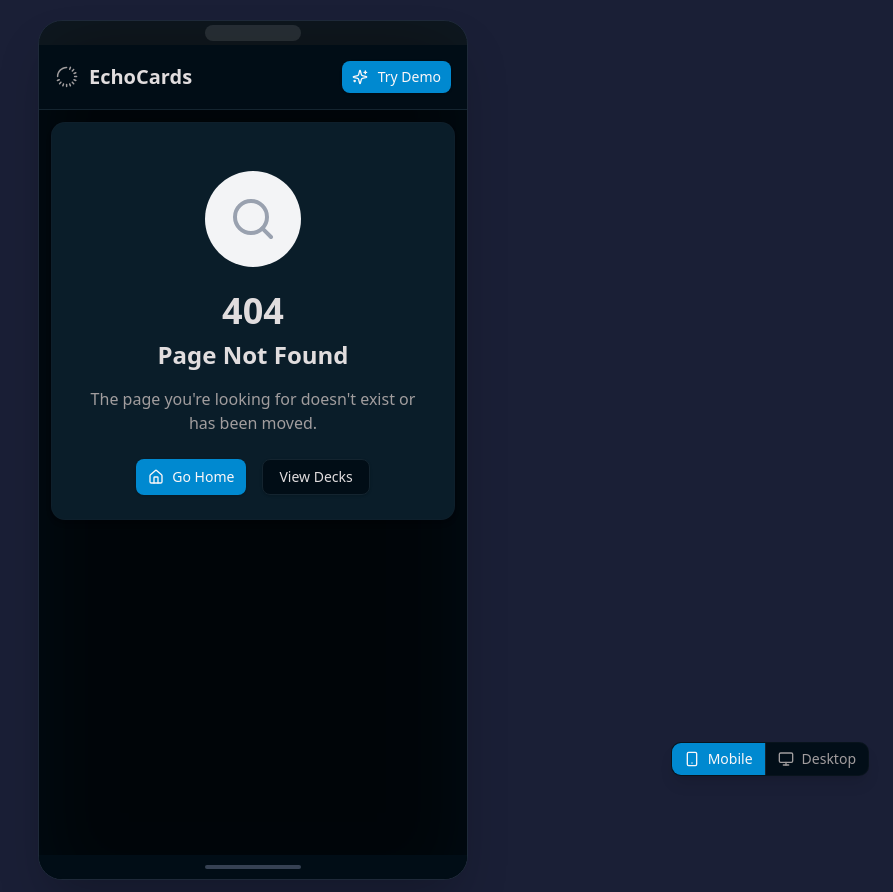
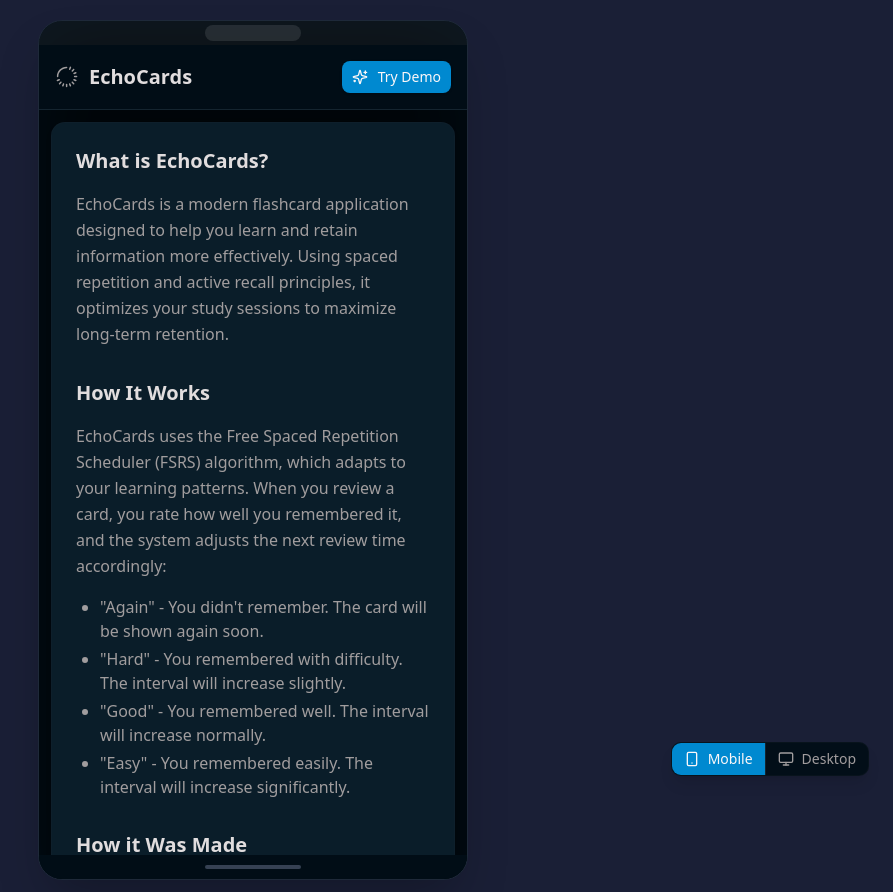
Before and after one commit to drewsamsen/sr-cards-app, a Next.js app: page /about in a window 1280 px wide. Before the commit this address had no page. Shown: the whole page, without its empty margins (387-1280 px from the left). Built offline with nearby package versions, Linux system fonts and the light colour scheme.

Commit message:
add about page

```diff
--- /dev/null
+++ b/src/app/about/page.tsx
@@ -0,0 +1,99 @@
+"use client"
+
+import { PageLayout } from "@/components/page-layout"
+import { Card, CardContent } from "@/components/ui/card"
+
+export default function AboutPage() {
+  return (
+    <PageLayout>
+      <div className="max-w-2xl mx-auto">
+        <Card>
+          <CardContent>
+            <div className="space-y-8">
+              <section>
+                <h2 className="text-xl font-semibold mb-4">What is EchoCards?</h2>
+                <p className="text-muted-foreground leading-relaxed">
+                  EchoCards is a modern flashcard application designed to help you learn and retain information more effectively.
+                  Using spaced repetition and active recall principles, it optimizes your study sessions to maximize long-term retention.
+                </p>
+              </section>
+
+              <section>
+                <h2 className="text-xl font-semibold mb-4">How It Works</h2>
+                <p className="text-muted-foreground leading-relaxed mb-4">
+                  EchoCards uses the Free Spaced Repetition Scheduler (FSRS) algorithm, which adapts to your learning patterns.
+                  When you review a card, you rate how well you remembered it, and the system adjusts the next review time accordingly:
+                </p>
+                <ul className="space-y-1 list-disc pl-6 text-muted-foreground">
+                  <li>"Again" - You didn't remember. The card will be shown again soon.</li>
+                  <li>"Hard" - You remembered with difficulty. The interval will increase slightly.</li>
+                  <li>"Good" - You remembered well. The interval will increase normally.</li>
+                  <li>"Easy" - You remembered easily. The interval will increase significantly.</li>
+                </ul>
+              </section>
+
+              <section>
+                <h2 className="text-xl font-semibold mb-4">How it Was Made</h2>
+                <p className="text-muted-foreground leading-relaxed">
+                  EchoCards was developed in March 2025 using Cursor AI with Claude 3.7 Sonnet thinking. The project's goal was to
+                  recreate the popular Anki spaced repetition application but with a robust RESTful API architecture, making it easy to
+                  integrate with automation services like n8n. This approach enables users to build custom workflows and integrations,
+                  extending the application's functionality beyond what traditional flashcard apps offer.
+                </p>
+              </section>
+
+              <section>
+                <h2 className="text-xl font-semibold mb-4">Technology Stack</h2>
+                <div className="space-y-4 text-muted-foreground">
+                  <div>
+                    <h3 className="text-foreground font-medium mb-2">
+                      Frontend Application{" "}
+                      <a
+                        href="https://github.com/drewsamsen/sr-cards-app"
+                        target="_blank"
+                        rel="noopener noreferrer"
+                        className="text-primary hover:underline text-sm font-normal"
+                      >
+                        (GitHub)
+                      </a>
+                    </h3>
+                    <ul className="space-y-1 list-disc pl-6">
+                      <li>Next.js 14 with React Server Components</li>
+                      <li>TypeScript for type safety</li>
+                      <li>Tailwind CSS with shadcn/ui components</li>
+                      <li>Dark mode support with theme customization</li>
+                      <li>Mobile-first responsive design</li>
+                    </ul>
+                  </div>
+                  <div>
+                    <h3 className="text-foreground font-medium mb-2">
+                      Backend API{" "}
+                      <a
+                        href="https://github.com/drewsamsen/sr-cards-api"
+                        target="_blank"
+                        rel="noopener noreferrer"
+                        className="text-primary hover:underline text-sm font-normal"
+                      >
+                        (GitHub)
+                      </a>
+                    </h3>
+                    <ul className="space-y-1 list-disc pl-6">
+                      <li>Node.js with TypeScript</li>
+                      <li>Supabase for database and authentication</li>
+                      <li>PostgreSQL with advanced querying</li>
+                      <li>FSRS algorithm implementation</li>
+                      <li>RESTful API design</li>
+                    </ul>
+                  </div>
+                  <p className="text-sm italic">
+                    EchoCards is open source and available on GitHub.
+                  </p>
+                </div>
+              </section>
+            </div>
+          </CardContent>
+        </Card>
+      </div>
+    </PageLayout>
+  )
+}
--- a/src/app/import/page.tsx
+++ b/src/app/import/page.tsx
@@ -258,7 +258,7 @@ export default function ImportPage() {
       )}
 
       <Card className="mb-8">
-        <CardContent className="pt-6">
+        <CardContent>
           <form onSubmit={handleCreatePreview} className="space-y-6">
             <div className="space-y-2">
               <Label htmlFor="deck-select">Select Deck</Label>
@@ -289,14 +289,7 @@ export default function ImportPage() {
               <Label htmlFor="tab-content">Delimited Content</Label>
               <Textarea
                 id="tab-content"
-                placeholder="front,back
-What is React?,A JavaScript library for building user interfaces
-What is NextJS?,A React framework for production
-
-OR use tabs:
-front	back
-What is React?	A JavaScript library for building user interfaces
-What is NextJS?	A React framework for production"
+                placeholder=""
                 rows={10}
                 value={tabContent}
                 onChange={(e) => setTabContent(e.target.value)}
--- a/src/app/settings/page.tsx
+++ b/src/app/settings/page.tsx
@@ -174,7 +174,7 @@ export default function SettingsPage() {
       )}
 
       <Card>
-        <CardContent className="pt-6 px-6 pb-6">
+        <CardContent className="px-6 pb-6">
           {isLoading ? (
             <p>Loading settings...</p>
           ) : (
--- a/src/components/header.tsx
+++ b/src/components/header.tsx
@@ -21,6 +21,7 @@ export function Header() {
     { name: "Cards", href: "/cards" },
     { name: "Import", href: "/import" },
     { name: "Settings", href: "/settings" },
+    { name: "About", href: "/about" },
   ]
 
   const handleLogout = async () => {
```
